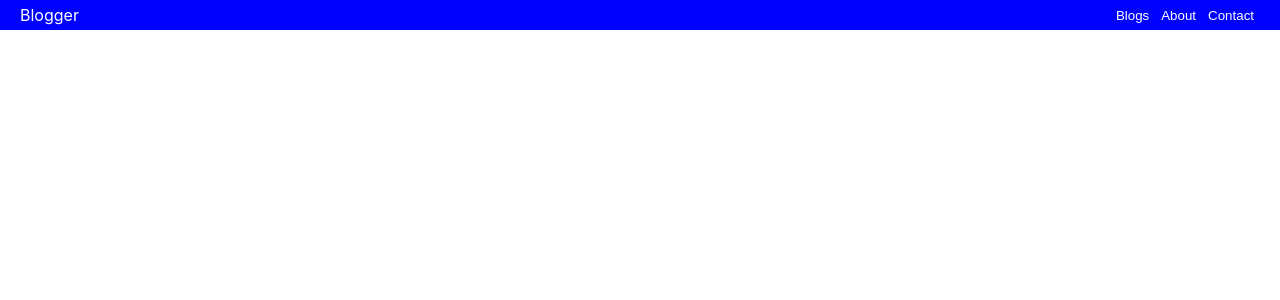
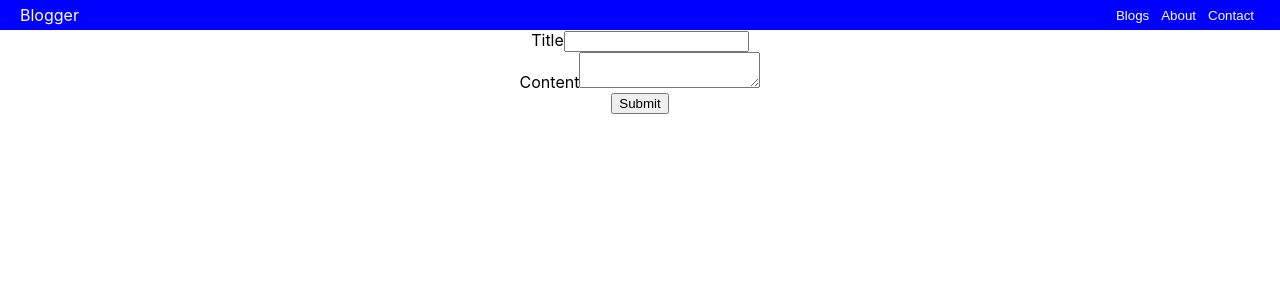
Before and after one commit to Doode1524/react-blogger-2, a React (Create React App) app: page /create-blog in a window 1280 px wide. Shown: the top 300 px of the page. Built offline with nearby package versions, Linux system fonts and the light colour scheme.

Commit message:
create blog

```diff
--- a/db.json
+++ b/db.json
@@ -1,29 +1,134 @@
 {
   "blogs": [
-    { "id": 1, "title": "Blog 1", "content": "Content 1" },
-    { "id": 2, "title": "Blog 2", "content": "Content 2" },
-    { "id": 3, "title": "Blog 3", "content": "Content 3" },
-    { "id": 4, "title": "Blog 4", "content": "Content 4" },
-    { "id": 5, "title": "Blog 5", "content": "Content 5" },
-    { "id": 6, "title": "Blog 6", "content": "Content 6" },
-    { "id": 7, "title": "Blog 7", "content": "Content 7" },
-    { "id": 8, "title": "Blog 8", "content": "Content 8" },
-    { "id": 9, "title": "Blog 9", "content": "Content 9" },
-    { "id": 10, "title": "Blog 10", "content": "Content 10" },
-    { "id": 11, "title": "Blog 11", "content": "Content 11" },
-    { "id": 12, "title": "Blog 12", "content": "Content 12" },
-    { "id": 13, "title": "Blog 13", "content": "Content 13" },
-    { "id": 14, "title": "Blog 14", "content": "Content 14" },
-    { "id": 15, "title": "Blog 15", "content": "Content 15" },
-    { "id": 16, "title": "Blog 16", "content": "Content 16" },
-    { "id": 17, "title": "Blog 17", "content": "Content 17" },
-    { "id": 18, "title": "Blog 18", "content": "Content 18" },
-    { "id": 19, "title": "Blog 19", "content": "Content 19" },
-    { "id": 20, "title": "Blog 20", "content": "Content 20" },
-    { "id": 21, "title": "Blog 21", "content": "Content 21" },
-    { "id": 22, "title": "Blog 22", "content": "Content 22" },
-    { "id": 23, "title": "Blog 23", "content": "Content 23" },
-    { "id": 24, "title": "Blog 24", "content": "Content 24" },
-    { "id": 25, "title": "Blog 25", "content": "Content 25" }
+    {
+      "id": 1,
+      "title": "Blog 1",
+      "content": "Content 1"
+    },
+    {
+      "id": 2,
+      "title": "Blog 2",
+      "content": "Content 2"
+    },
+    {
+      "id": 3,
+      "title": "Blog 3",
+      "content": "Content 3"
+    },
+    {
+      "id": 4,
+      "title": "Blog 4",
+      "content": "Content 4"
+    },
+    {
+      "id": 5,
+      "title": "Blog 5",
+      "content": "Content 5"
+    },
+    {
+      "id": 6,
+      "title": "Blog 6",
+      "content": "Content 6"
+    },
+    {
+      "id": 7,
+      "title": "Blog 7",
+      "content": "Content 7"
+    },
+    {
+      "id": 8,
+      "title": "Blog 8",
+      "content": "Content 8"
+    },
+    {
+      "id": 9,
+      "title": "Blog 9",
+      "content": "Content 9"
+    },
+    {
+      "id": 10,
+      "title": "Blog 10",
+      "content": "Content 10"
+    },
+    {
+      "id": 11,
+      "title": "Blog 11",
+      "content": "Content 11"
+    },
+    {
+      "id": 12,
+      "title": "Blog 12",
+      "content": "Content 12"
+    },
+    {
+      "id": 13,
+      "title": "Blog 13",
+      "content": "Content 13"
+    },
+    {
+      "id": 14,
+      "title": "Blog 14",
+      "content": "Content 14"
+    },
+    {
+      "id": 15,
+      "title": "Blog 15",
+      "content": "Content 15"
+    },
+    {
+      "id": 16,
+      "title": "Blog 16",
+      "content": "Content 16"
+    },
+    {
+      "id": 17,
+      "title": "Blog 17",
+      "content": "Content 17"
+    },
+    {
+      "id": 18,
+      "title": "Blog 18",
+      "content": "Content 18"
+    },
+    {
+      "id": 19,
+      "title": "Blog 19",
+      "content": "Content 19"
+    },
+    {
+      "id": 20,
+      "title": "Blog 20",
+      "content": "Content 20"
+    },
+    {
+      "id": 21,
+      "title": "Blog 21",
+      "content": "Content 21"
+    },
+    {
+      "id": 22,
+      "title": "Blog 22",
+      "content": "Content 22"
+    },
+    {
+      "id": 23,
+      "title": "Blog 23",
+      "content": "Content 23"
+    },
+    {
+      "id": 24,
+      "title": "Blog 24",
+      "content": "Content 24"
+    },
+    {
+      "id": 25,
+      "title": "Blog 25",
+      "content": "Content 25"
+    },
+    {
+      "title": "New Blog Title",
+      "content": "new blog content",
+      "id": 26
+    }
   ]
 }
--- a/src/App.js
+++ b/src/App.js
@@ -6,6 +6,7 @@ import Contact from "./pages/contact/Contact";
 import Home from "./pages/home/Home";
 import { Routes, Route } from "react-router-dom";
 import ShowBlog from "./pages/blogs/ShowBlog";
+import NewBlogForm from "./components/newBlogform/NewBlogForm";
 
 const App = () => {
   const headerTitle = "Blogger";
@@ -24,6 +25,7 @@ const App = () => {
         <Route path="/about" element={<About />} />
         <Route path="/contact" element={<Contact />} />
         <Route path="/blogs/:id" element={<ShowBlog />} />
+        <Route path="/create-blog" element={<NewBlogForm />} />
       </Routes>
     </div>
   );
--- /dev/null
+++ b/src/components/newBlogform/NewBlogForm.js
@@ -0,0 +1,53 @@
+import React, { useState, useEffect } from "react";
+import { useNavigate } from "react-router-dom";
+
+const NewBlogForm = () => {
+  const [newBlog, setNewBlog] = useState({ title: "", content: "" });
+  const navigate = useNavigate();
+
+  const createBlog = async () => {
+    fetch("http://localhost:3000/blogs", {
+      method: "POST",
+      headers: { "Content-Type": "application/json" },
+      body: JSON.stringify(newBlog),
+    }).then(() => navigate("/blogs"));
+  };
+
+  const handleFormChange = (e) => {
+    const { name, value } = e.target;
+    setNewBlog({
+      ...newBlog,
+      [name]: value,
+    });
+  };
+
+  const handleSubmit = (e) => {
+    e.preventDefault();
+    createBlog();
+  };
+
+  return (
+    <div>
+      <form onSubmit={(e) => handleSubmit(e)}>
+        <label htmlFor="title">Title</label>
+        <input
+          type="text"
+          name="title"
+          id="title"
+          onChange={(e) => handleFormChange(e)}
+        />
+        <br />
+        <label htmlFor="content">Content</label>
+        <textarea
+          name="content"
+          id="content"
+          onChange={(e) => handleFormChange(e)}
+        ></textarea>
+        <br />
+        <button>Submit</button>
+      </form>
+    </div>
+  );
+};
+
+export default NewBlogForm;
--- a/src/pages/blogs/Blogs.js
+++ b/src/pages/blogs/Blogs.js
@@ -1,9 +1,11 @@
 import React, { useEffect, useState } from "react";
+import { useNavigate } from "react-router-dom";
 import Blog from "./Blog";
 import "./blogs-styles.css";
 
 const Blogs = () => {
   const [blogs, setBlogs] = useState([]);
+  const navigate = useNavigate();
 
   const fetchBlogs = async () => {
     fetch("http://localhost:3000/blogs")
@@ -18,7 +20,7 @@ const Blogs = () => {
   return (
     <>
       <div>
-        <button>Create Blog</button>
+        <button onClick={() => navigate("/create-blog")}>Create Blog</button>
       </div>
       <div className="blogs-container">
         {blogs && blogs.map((blog) => <Blog data={blog} />)}
```
Also changed, not shown: src/components/newBlogform/form-styles.css (added).
